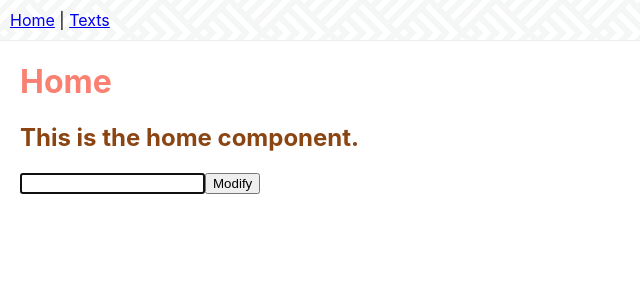
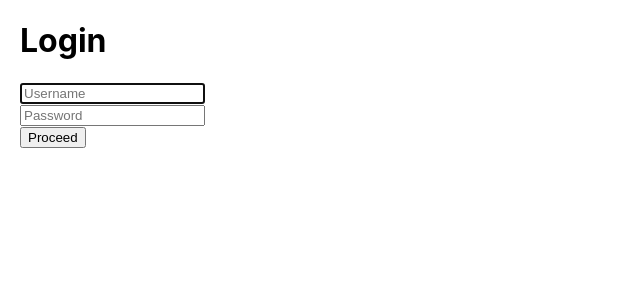
Before and after one commit to rodrigocfd/vue-test, a React (Create React App) app: page /#/login in a window 1280 px wide. Before the commit this address led to /#/home. Shown: the top 300 px of the page, without its empty margins (0-640 px from the left). Built offline with nearby package versions, Linux system fonts and the light colour scheme.

Commit message:
Login routine.

```diff
--- a/src/login/Login.jsx
+++ b/src/login/Login.jsx
@@ -1,9 +1,18 @@
 import React, {useEffect, useRef, useState} from 'react';
+import {connect} from 'react-redux';
+import styled from 'styled-components';
 
-function Login() {
+import {mapDispatchToProps} from '../app/reduxStore';
+import serverLogin from './serverLogin';
+
+function Login(props) {
+	const formRef = useRef(null);
 	const userNameRef = useRef(null);
+
 	const [userName, setUserName] = useState('');
 	const [password, setPassword] = useState('');
+	const [errMsg, setErrMsg] = useState('');
+	const [isLoading, setLoading] = useState(false);
 
 	useEffect(() => {
 		userNameRef.current.focus();
@@ -11,23 +20,56 @@ function Login() {
 
 	function frmSubmit(ev) {
 		ev.preventDefault();
-		console.log(userName, password);
+		setErrMsg('');
+		setLoading(true);
+		serverLogin(userName, password)
+			.then(data => {
+				if (data.auth) {
+					props.doUp('auth', true);
+				} else {
+					setPassword('');
+					formRef.current.reset();
+					setErrMsg(data.msg);
+					setLoading(false);
+					userNameRef.current.select();
+					userNameRef.current.focus();
+				}
+			});
 	}
 
 	return (
-		<form onSubmit={frmSubmit}>
+		<form onSubmit={frmSubmit} ref={formRef}>
 			<h1>Login</h1>
 			<div>
 				<input type="text" ref={userNameRef} name="userName" required
-					value={userName} onChange={e => setUserName(e.target.value)} />
+					value={userName} onChange={e => setUserName(e.target.value)}
+					disabled={isLoading} placeholder="Username" />
 			</div>
 			<div>
 				<input type="password" name="password" required
-					value={password} onChange={e => setPassword(e.target.value)} />
+					value={password} onChange={e => setPassword(e.target.value)}
+					disabled={isLoading} placeholder="Password" />
 			</div>
-			<div><input type="submit" value="Proceed" /></div>
+			<div>
+				<input type="submit" value="Proceed"
+					disabled={isLoading} />
+			</div>
+			{isLoading && <DivLoading>Logging in...</DivLoading>}
+			<DivErr>{errMsg}</DivErr>
 		</form>
 	);
 }
 
-export default Login;
+const DivLoading = styled.div`
+	margin-top: 20px;
+	font-style: italic;
+`;
+const DivErr = styled.div`
+	margin-top: 20px;
+	color: red;
+`;
+
+export default connect(
+	null,
+	mapDispatchToProps
+)(Login);
--- /dev/null
+++ b/src/login/serverLogin.js
@@ -0,0 +1,10 @@
+function serverLogin(username, password) {
+	return new Promise((resolve, reject) => {
+		setTimeout(() => {
+			// resolve({auth: true, msg: 'Ok.'});
+			resolve({auth: false, msg: 'Your login failed miserably.'});
+		}, 1500);
+	});
+}
+
+export default serverLogin;
--- a/src/login/store.js
+++ b/src/login/store.js
@@ -1,5 +1,5 @@
 const initialState = {
-	auth: true
+	auth: false
 };
 
 function reducer(state = initialState, {type, payload}) {
```
